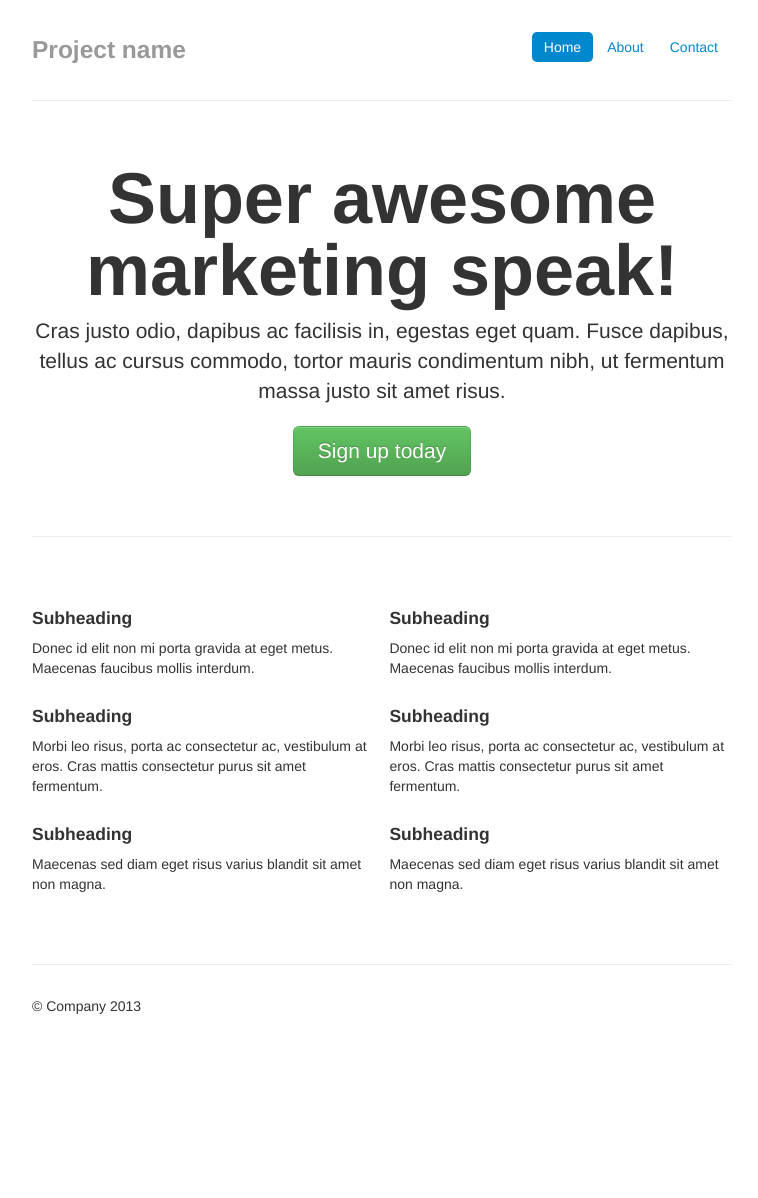
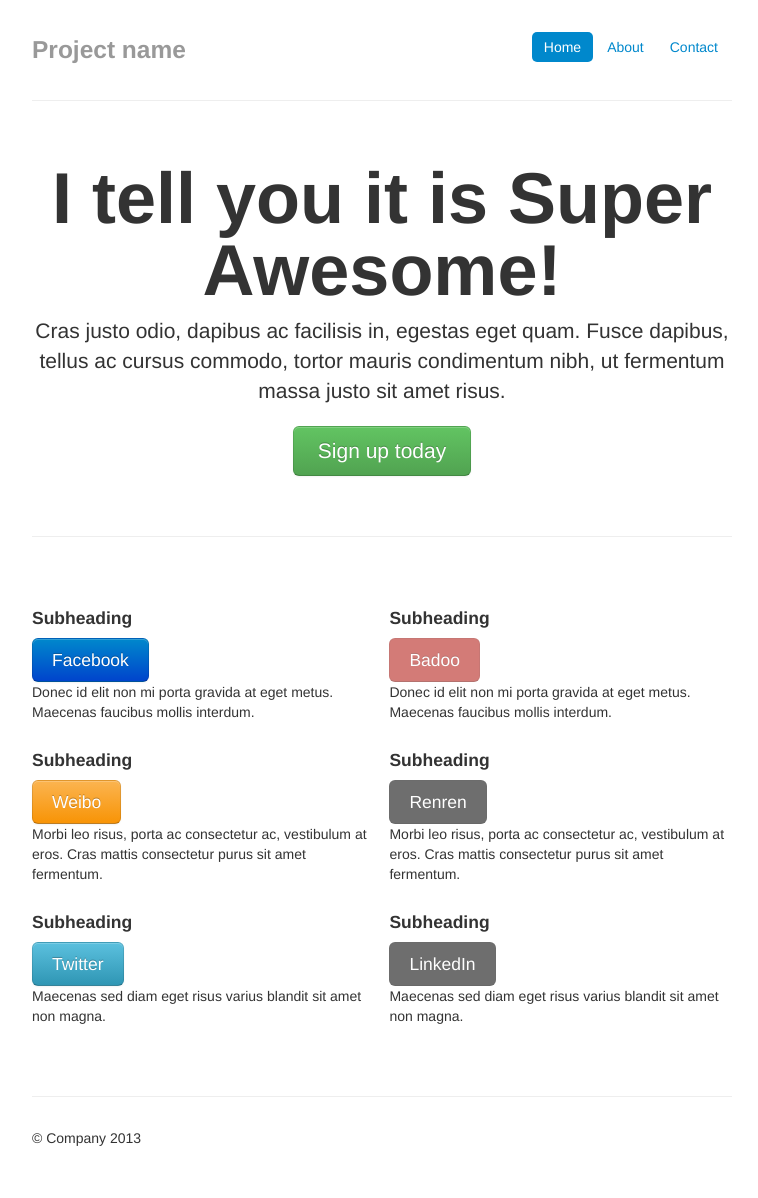
Before and after one commit to 7kfpun/qrround, a Django app: template qrround/qrround/templates/base.html in a window 1280 px wide. Shown: the whole page, without its empty margins (258-1016 px from the left). Before the commit the page ends 1014 px from the top, so only its background shows below. Run offline with Django 3.2, Linux system fonts and the light colour scheme; the template is opened without the code that fills it, so the values that code supplies are empty; some libraries are stand-ins or nearby versions.

Commit message:
relocate javascript

```diff
--- a/qrround/qrround/static/js/scripts.js
+++ b/qrround/qrround/static/js/scripts.js
@@ -175,12 +175,12 @@ function sendCircle() {
 }
 
 
-// Weibo
-WB.core.load(['connect', 'client'], function() {
-    var cfg = {
-        key: '1349178671',
-        xdpath: 'http://127.0.0.1:8000/'
-    };
-    WB.connect.init(cfg);
-    WB.client.init(cfg);
-});
+// // Weibo
+// WB.core.load(['connect', 'client'], function() {
+    // var cfg = {
+        // key: '1349178671',
+        // xdpath: 'http://127.0.0.1:8000/'
+    // };
+    // WB.connect.init(cfg);
+    // WB.client.init(cfg);
+// });
--- a/qrround/qrround/templates/base.html
+++ b/qrround/qrround/templates/base.html
@@ -59,23 +59,6 @@
         <link rel="apple-touch-icon-precomposed" href="/static/ico/apple-touch-icon-57-precomposed.png">
         <link rel="shortcut icon" href="/static/ico/favicon.png">
 
-        <!-- Javascript -->
-        <!--
-        <script src="http://ajax.googleapis.com/ajax/libs/jquery/1.9.1/jquery.min.js"></script>
-        <script type="text/javascript" src="http://cdnjs.cloudflare.com/ajax/libs/json2/20121008/json2.js"></script>
-        -->
-        <script src="/static/js/jquery.min.js"></script>
-        <script src="/static/js/bootstrap.js"></script>
-        <script src="/static/js/json2.js"></script>
-        <script src="/static/js/ajax_csrf.js"></script>
-        <script src="/static/js/scripts.js"></script>
-        <!--
-        <script src="https://apis.google.com/js/plus.js"></script>
-        <script src="https://apis.google.com/js/client:plus.js"></script>
-        -->
-        <!--
-        <script type="text/javascript" src="http://tjs.sjs.sinajs.cn/t3/platform/js/api/wb.js" charset="utf-8" ></script>
-        -->
     </head>
     <body>{% csrf_token %}
 
@@ -93,9 +76,13 @@
       <hr>
 
       <div class="jumbotron">
-        <h1>Super awesome marketing speak!</h1>
+        <h1>I tell you it is Super Awesome!</h1>
         <p class="lead">Cras justo odio, dapibus ac facilisis in, egestas eget quam. Fusce dapibus, tellus ac cursus commodo, tortor mauris condimentum nibh, ut fermentum massa justo sit amet risus.</p>
         <a class="btn btn-large btn-success" href="#">Sign up today</a>
+      </div>
+
+      <div id="content">
+        {% block content %}{% endblock %}
       </div>
 
       <hr>
@@ -103,37 +90,34 @@
       <div class="row-fluid marketing">
         <div class="span6">
           <h4>Subheading</h4>
+          <a class="btn btn-large btn-primary" href="#">Facebook</a>
           <p>Donec id elit non mi porta gravida at eget metus. Maecenas faucibus mollis interdum.</p>
 
           <h4>Subheading</h4>
+          <a class="btn btn-large btn-warning" href="#">Weibo</a>
           <p>Morbi leo risus, porta ac consectetur ac, vestibulum at eros. Cras mattis consectetur purus sit amet fermentum.</p>
 
           <h4>Subheading</h4>
+          <a class="btn btn-large btn-info" href="#">Twitter</a>
           <p>Maecenas sed diam eget risus varius blandit sit amet non magna.</p>
         </div>
 
         <div class="span6">
           <h4>Subheading</h4>
+          <a class="btn btn-large btn-danger disabled" href="#">Badoo</a>
           <p>Donec id elit non mi porta gravida at eget metus. Maecenas faucibus mollis interdum.</p>
 
           <h4>Subheading</h4>
+          <a class="btn btn-large btn-inverse disabled" href="#">Renren</a>
           <p>Morbi leo risus, porta ac consectetur ac, vestibulum at eros. Cras mattis consectetur purus sit amet fermentum.</p>
 
           <h4>Subheading</h4>
+          <a class="btn btn-large btn-inverse disabled" href="#">LinkedIn</a>
           <p>Maecenas sed diam eget risus varius blandit sit amet non magna.</p>
         </div>
       </div>
 
       <hr>
-
-      <div id="content">
-        {% block content %}{% endblock %}
-      </div>
-
-
-
-
-
 
       <div class="footer">
         <p>&copy; Company 2013</p>
@@ -142,8 +126,23 @@
     </div> <!-- /container -->
 
 
-
-
+    <!-- Javascript -->
+    <!--
+    <script src="http://ajax.googleapis.com/ajax/libs/jquery/1.9.1/jquery.min.js"></script>
+    <script type="text/javascript" src="http://cdnjs.cloudflare.com/ajax/libs/json2/20121008/json2.js"></script>
+    -->
+    <script src="/static/js/jquery.min.js"></script>
+    <script src="/static/js/bootstrap.js"></script>
+    <script src="/static/js/json2.js"></script>
+    <script src="/static/js/ajax_csrf.js"></script>
+    <script src="/static/js/scripts.js"></script>
+    <!--
+    <script src="https://apis.google.com/js/plus.js"></script>
+    <script src="https://apis.google.com/js/client:plus.js"></script>
+    -->
+    <!--
+    <script type="text/javascript" src="http://tjs.sjs.sinajs.cn/t3/platform/js/api/wb.js" charset="utf-8" ></script>
+    -->
 
     </body>
 </html>
```
Also changed, not shown: 1 other file.
